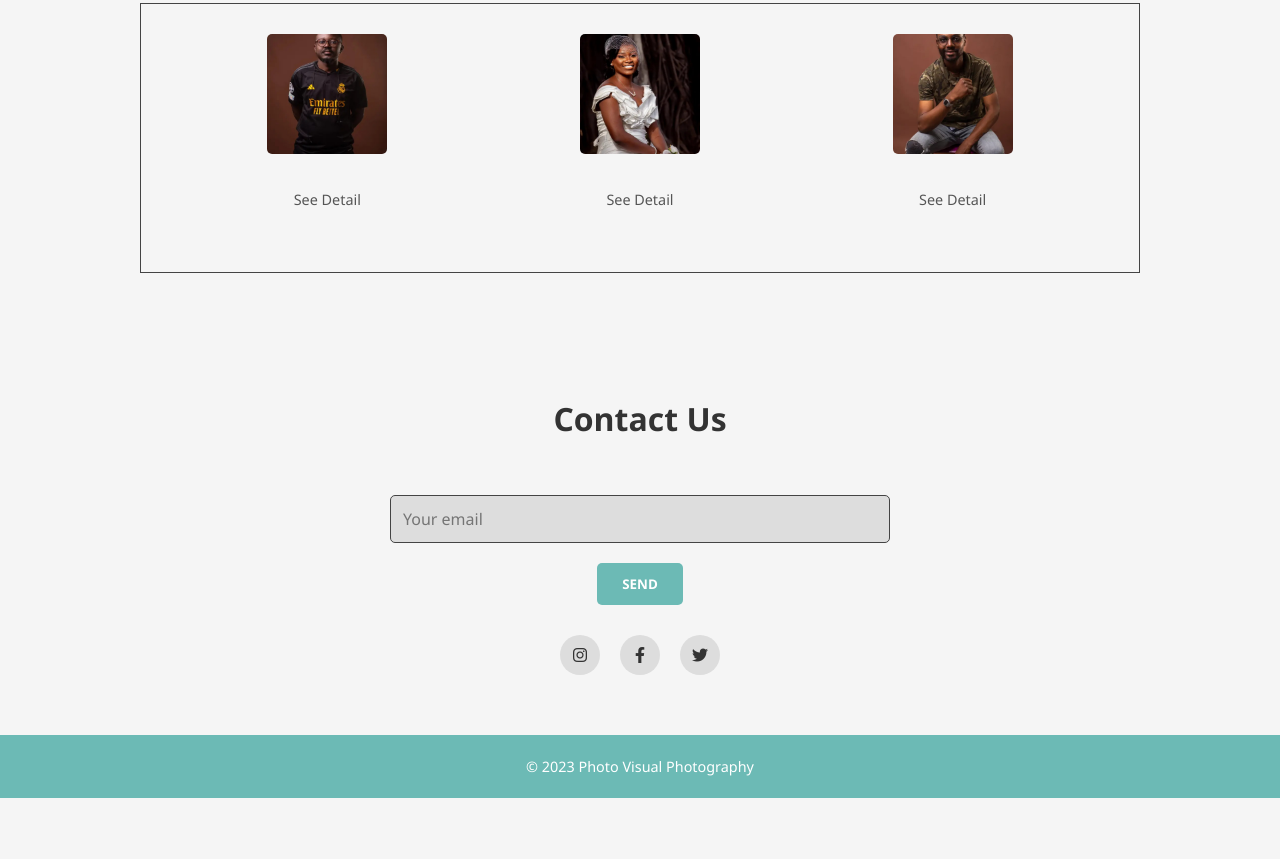
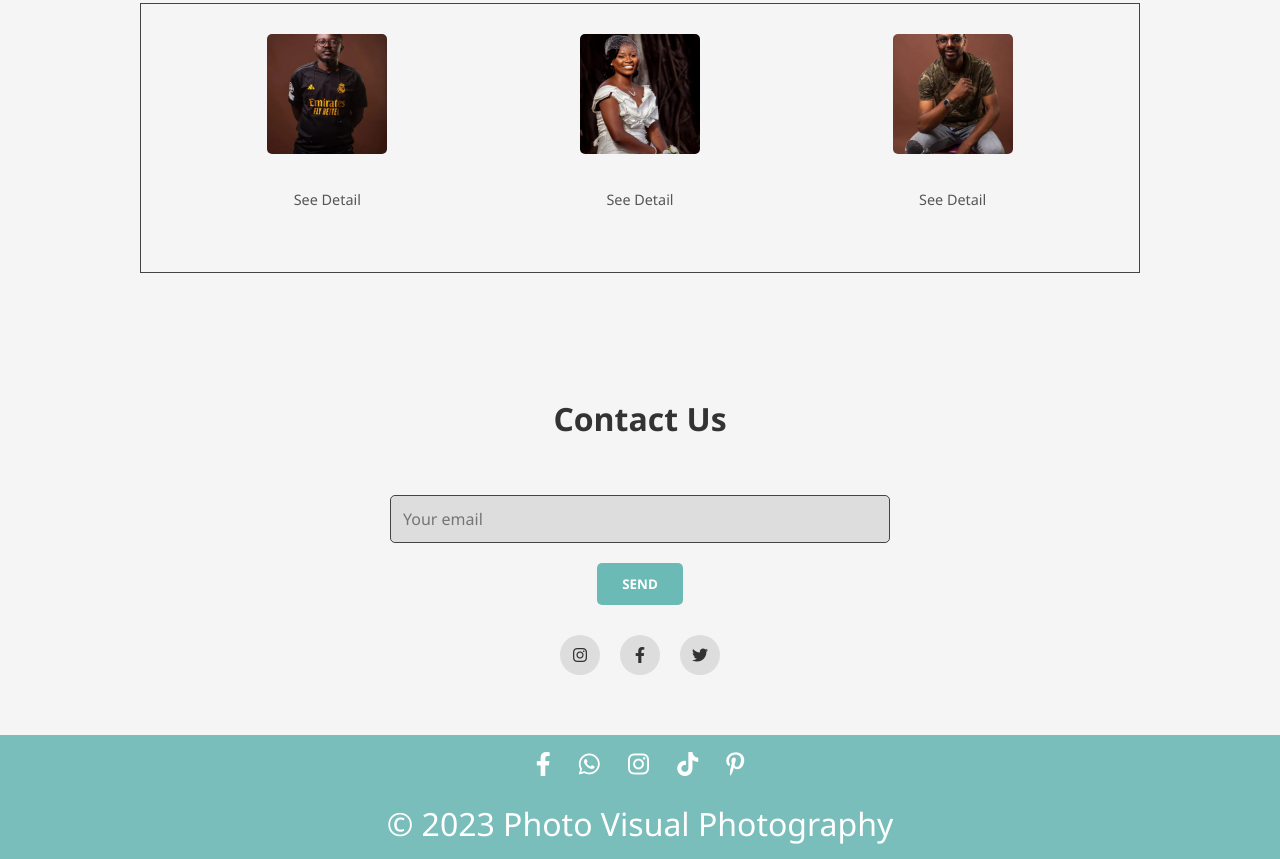
Before and after one commit to AlphonseMumba/PortfolioBelonneMN, a plain HTML site: page Index.html in a window 1280 px wide. Shown: the part 2350-3209 px from the top of the page. Before the commit the page ends 3148 px from the top, so only its background shows below. Drawn offline with Linux system fonts and the light colour scheme.

Commit message:
add socials networks and update footer

```diff
--- a/Index.html
+++ b/Index.html
@@ -100,10 +100,15 @@
         </section>
     </div>
 
-    <footer>
-        <div class="container">
-            <p>&copy; 2023 Photo Visual Photography</p>
-        </div>
+    <footer class="footer">
+    <div class="footer-socials">
+        <a href="https://www.facebook.com/belonne.mitombe" title="Facebook" target="_blank" rel="noopener"><i class="fab fa-facebook-f"></i></a>
+        <a href="#" title="WhatsApp" target="_blank" rel="noopener"><i class="fab fa-whatsapp"></i></a>
+        <a href="https://www.instagram.com/belonnemitombe0007?igsh=YzljYTk1ODg3Zg==" title="Instagram" target="_blank" rel="noopener"><i class="fab fa-instagram"></i></a>
+        <a href="#" title="TikTok" target="_blank" rel="noopener"><i class="fab fa-tiktok"></i></a>
+        <a href="#" title="Pinterest" target="_blank" rel="noopener"><i class="fab fa-pinterest-p"></i></a>
+    </div>
+    <p class="footer-text">&copy; 2023 Photo Visual Photography</p>
     </footer>
 
     <!-- Modal for client testimonials -->
--- a/style.css
+++ b/style.css
@@ -335,12 +335,34 @@ nav a:hover {
     background-color: var(--accent-color);
 }
 
-footer {
+.footer {
+    background-color: #79bebb;
     text-align: center;
-    padding: 20px 0;
-    background-color: var(--accent-color);
-    color: white;
-    font-size: 0.9rem;
+    padding: 10px 0 10px 0;
+}
+
+.footer-socials {
+    margin-bottom: 15px;
+}
+
+.footer-socials a {
+    display: inline-block;
+    margin: 0 12px;
+    color: #fff;
+    font-size: 1.5em;
+    transition: color 0.2s;
+    vertical-align: middle;
+}
+
+.footer-socials a:hover {
+    color: #fabe2e;
+}
+
+.footer-text {
+    color: #fff;
+    font-size: 2em;
+    font-family: 'Segoe UI', 'Arial', sans-serif;
+    margin: 0;
 }
 
 /* Project Page Styles */
@@ -698,6 +720,14 @@ footer {
         min-height: 300px;
     }
 
+    .footer-text {
+        font-size: 1.1em;
+    }
+    .footer-socials a {
+        margin: 0 7px;
+        font-size: 1.2em;
+    }
+
     .testimonial {
         width: 100%;
     }
```
Also changed, not shown: about.html (+10 -5 lines), contact.html (+9 -4 lines), project-detail.html (+9 -4 lines), project.html (+9 -4 lines).
